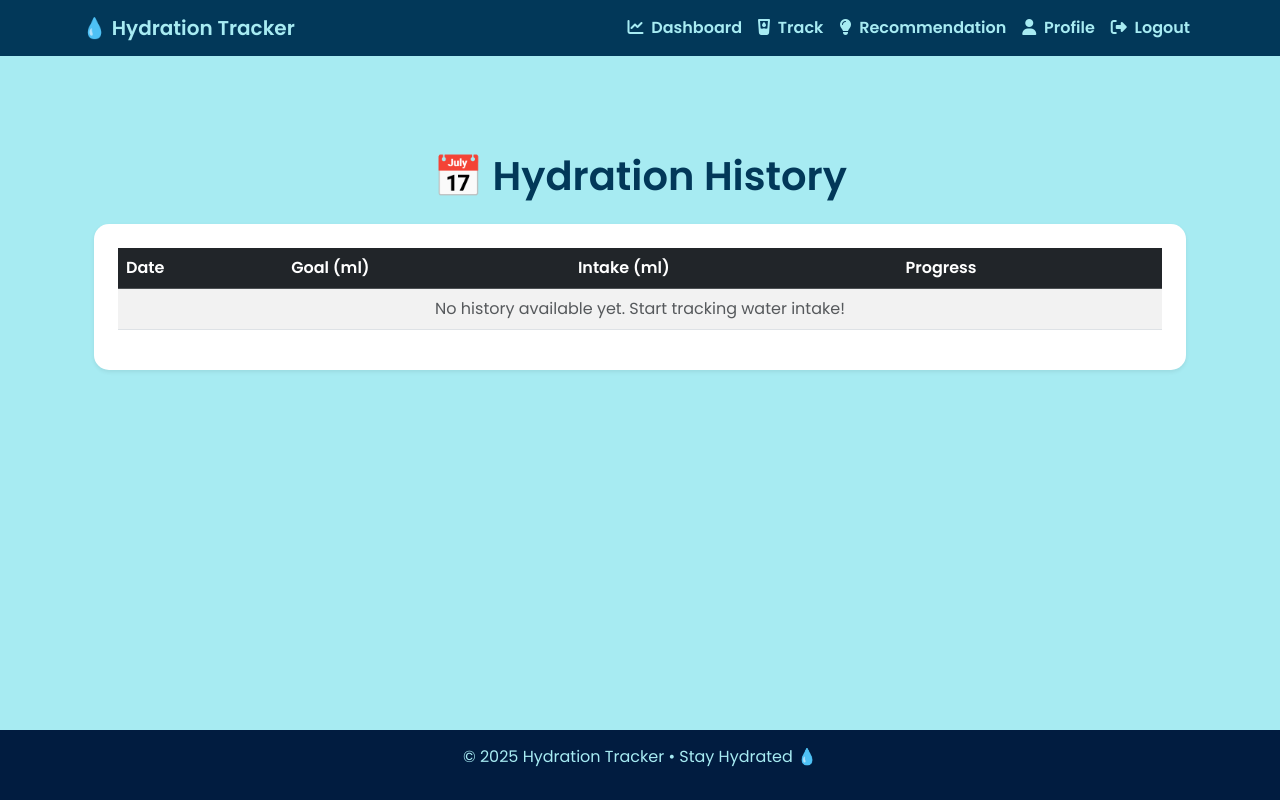
After one commit to sahilkumar5h9/hydration_tracker, a Flask app: template app/templates/history.html in a window 1280 px wide. The commit adds this page. Run offline with Flask 3, Linux system fonts and the light colour scheme; the template is opened without the code that fills it, so the values that code supplies are empty.

Commit message:
styling the pages with same color palette

```diff
--- a/app/templates/base.html
+++ b/app/templates/base.html
@@ -37,23 +37,29 @@
         color: var(--dark);
         margin: 0;
         padding: 0;
+        display: flex;
+        flex-direction: column;
+        min-height: 100vh;
       }
 
       .navbar {
-        background-color: var(--primary);
+        background-color: var(--deep-dark);
       }
 
       .navbar-brand,
-      .nav-link,
-      .navbar-text {
-        color: white !important;
+      .nav-link {
+        color: var(--accent) !important;
         font-weight: 600;
+      }
+
+      .nav-link:hover {
+        color: var(--primary) !important;
       }
 
       .card {
         border: none;
-        border-radius: 12px;
-        box-shadow: 0 4px 15px rgba(0, 0, 0, 0.1);
+        border-radius: 15px;
+        box-shadow: 0 6px 18px rgba(0, 0, 0, 0.1);
       }
 
       .btn-primary {
@@ -66,36 +72,67 @@
       }
 
       footer {
-        background-color: var(--deep-dark);
-        color: white;
-        padding: 20px 0;
+        background-color: var(--dark);
+        color: var(--accent);
+        padding: 15px 0;
         text-align: center;
-        margin-top: 40px;
+        margin-top: auto;
       }
     </style>
   </head>
   <body>
+    <!-- Navbar -->
     <nav class="navbar navbar-expand-lg">
       <div class="container">
-        <a class="navbar-brand" href="/">💧 Hydration Tracker</a>
-        <div class="collapse navbar-collapse">
+        <a class="navbar-brand" href="{{ url_for('main.dashboard') }}">
+          💧 Hydration Tracker
+        </a>
+        <button
+          class="navbar-toggler"
+          type="button"
+          data-bs-toggle="collapse"
+          data-bs-target="#navbarNav"
+        >
+          <span class="navbar-toggler-icon" style="filter: invert(90%)"></span>
+        </button>
+        <div class="collapse navbar-collapse" id="navbarNav">
           <ul class="navbar-nav ms-auto">
             <li class="nav-item">
-              <a class="nav-link" href="/dashboard">Dashboard</a>
+              <a class="nav-link" href="{{ url_for('main.dashboard') }}">
+                <i class="fa-solid fa-chart-line me-1"></i> Dashboard
+              </a>
             </li>
             <li class="nav-item">
-              <a class="nav-link" href="/track">Track</a>
+              <a class="nav-link" href="{{ url_for('main.track') }}">
+                <i class="fa-solid fa-glass-water-droplet me-1"></i> Track
+              </a>
             </li>
             <li class="nav-item">
-              <a class="nav-link" href="/logout">Logout</a>
+              <a class="nav-link" href="{{ url_for('main.recommendation') }}">
+                <i class="fa-solid fa-lightbulb me-1"></i> Recommendation
+              </a>
+            </li>
+            <li class="nav-item">
+              <a class="nav-link" href="{{ url_for('main.home') }}">
+                <i class="fa-solid fa-user me-1"></i> Profile
+              </a>
+            </li>
+            <li class="nav-item">
+              <a class="nav-link" href="/logout">
+                <i class="fa-solid fa-right-from-bracket me-1"></i> Logout
+              </a>
             </li>
           </ul>
         </div>
       </div>
     </nav>
 
-    <div class="container mt-5 mb-5">{% block content %}{% endblock %}</div>
+    <!-- Page Content -->
+    <main class="container my-5 flex-grow-1">
+      {% block content %}{% endblock %}
+    </main>
 
+    <!-- Footer -->
     <footer>
       <p>&copy; 2025 Hydration Tracker • Stay Hydrated 💧</p>
     </footer>
--- /dev/null
+++ b/app/templates/history.html
@@ -0,0 +1,55 @@
+{% extends "base.html" %} {% block title %}Hydration History{% endblock %} {%
+block content %}
+<div class="container mt-5">
+  <h1 class="text-center mb-4 fw-bold" style="color: #023859">
+    📅 Hydration History
+  </h1>
+
+  <!-- Table for history -->
+  <div class="card p-4 shadow-sm">
+    <div class="table-responsive">
+      <table class="table table-striped table-hover align-middle">
+        <thead class="table-dark">
+          <tr>
+            <th scope="col">Date</th>
+            <th scope="col">Goal (ml)</th>
+            <th scope="col">Intake (ml)</th>
+            <th scope="col">Progress</th>
+          </tr>
+        </thead>
+        <tbody>
+          {% if logs %} {% for day, intake in logs.items() %} {% set goal =
+          user.weight * 35 %} {% set progress = (intake / goal * 100) | round(0)
+          %}
+          <tr>
+            <td>{{ day }}</td>
+            <td>{{ goal }}</td>
+            <td>{{ intake }}</td>
+            <td>
+              <div class="progress" style="height: 20px">
+                <div
+                  class="progress-bar {% if progress >= 100 %}bg-success {% elif progress >= 60 %}bg-info {% else %}bg-warning{% endif %}"
+                  role="progressbar"
+                  style="width: {{ progress }}%;"
+                  aria-valuenow="{{ progress }}"
+                  aria-valuemin="0"
+                  aria-valuemax="100"
+                >
+                  {{ progress }}%
+                </div>
+              </div>
+            </td>
+          </tr>
+          {% endfor %} {% else %}
+          <tr>
+            <td colspan="4" class="text-center text-muted">
+              No history available yet. Start tracking water intake!
+            </td>
+          </tr>
+          {% endif %}
+        </tbody>
+      </table>
+    </div>
+  </div>
+</div>
+{% endblock %}
```
Also changed, not shown: app/routes.py (+12 -0 lines), app/templates/dashboard.html (+4 -58 lines), app/templates/track.html (+36 -31 lines).
